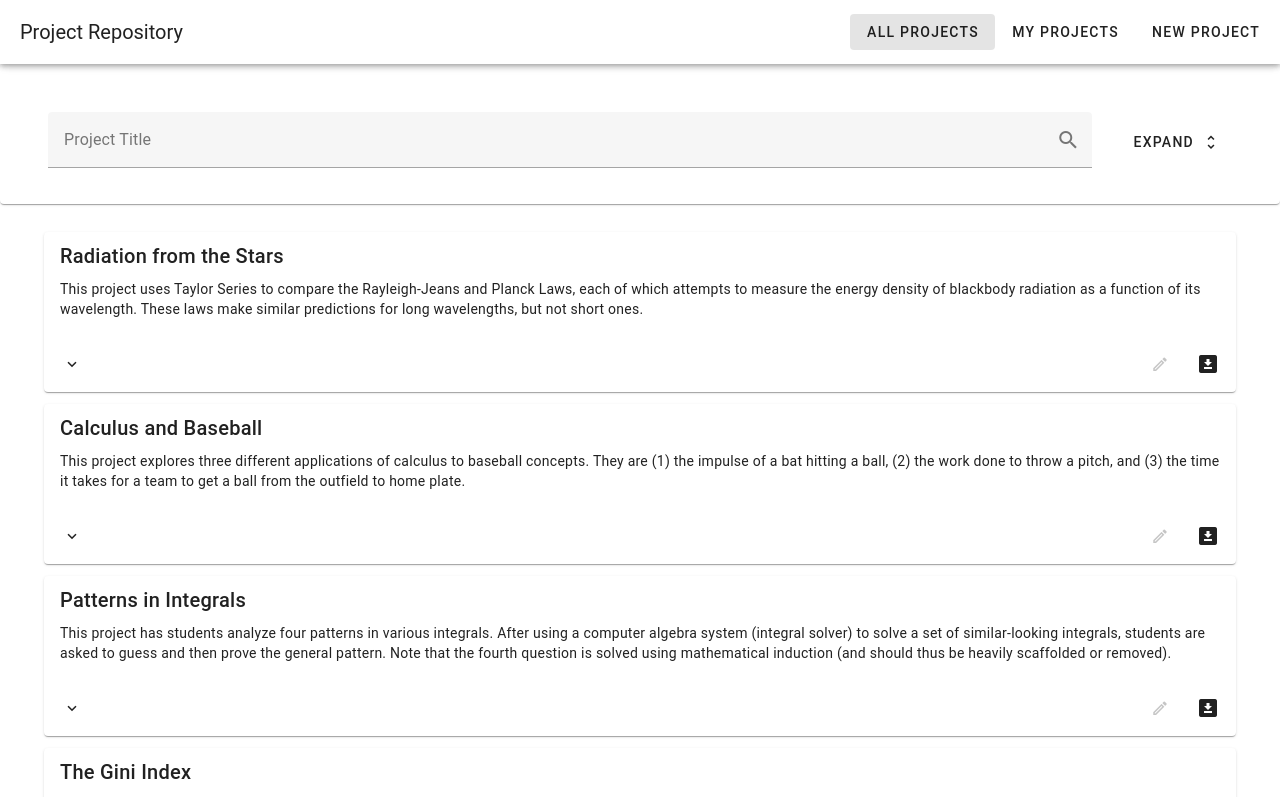
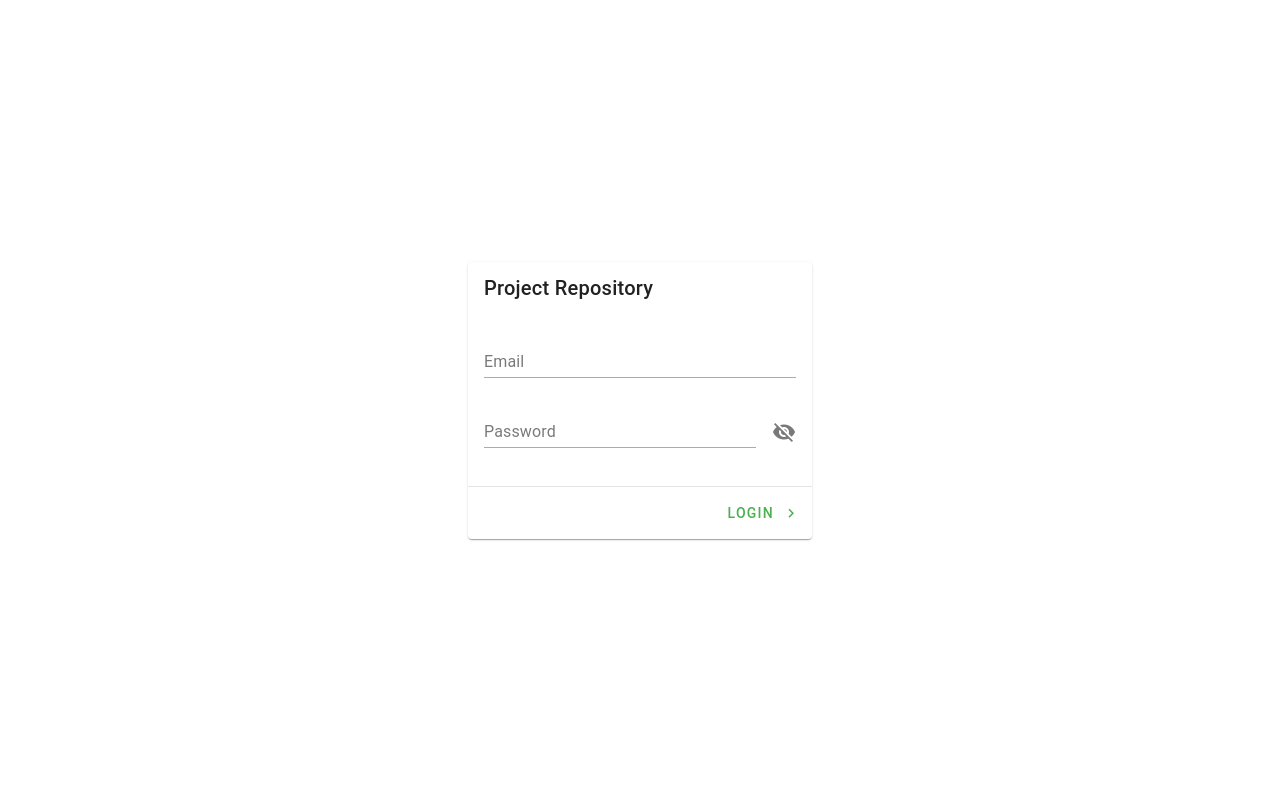
Before and after one commit to Rafaellarsa/calc-projects-repository, a Vue app: page / in a window 1280 px wide. Shown: the top 797 px of the page. Built offline with nearby package versions, Linux system fonts and the light colour scheme.

Commit message:
add login page

```diff
--- a/src/App.vue
+++ b/src/App.vue
@@ -1,8 +1,19 @@
 <template>
   <v-app>
-    <AppHeader />
+    <AppHeader v-if="currentRouteName != 'login'" />
     <RouterView />
 
     <!-- <AppFooter /> -->
   </v-app>
 </template>
+
+<script>
+export default {
+  computed: {
+  currentRouteName() {
+      console.log(this.$route.name)
+      return this.$route.name;
+  }
+}
+}
+</script>
--- a/src/components/AppHeader.vue
+++ b/src/components/AppHeader.vue
@@ -5,5 +5,9 @@
     <v-btn :to="{ name: 'home' }">All Projects</v-btn>
     <v-btn :to="{ name: 'my-projects' }">My Projects</v-btn>
     <v-btn :to="{ name: 'new-project' }">New Project</v-btn>
+    <v-btn variant="plain" color="error" :to="{ name: 'login' }">
+    Logout
+    <v-icon icon="mdi-logout" end></v-icon>
+  </v-btn>
   </v-app-bar>
 </template>
--- a/src/router/index.js
+++ b/src/router/index.js
@@ -1,12 +1,18 @@
 
 import { createRouter, createWebHistory } from 'vue-router';
 
+import Login from "@/views/Login.vue";
 import AllProjects from "@/views/AllProjects.vue";
 import NewProject from '@/views/NewProject.vue';
 
 const routes = [
     {
         path: '/',
+        name: 'login',
+        component: Login
+    },
+    {
+        path: '/projects',
         name: 'home',
         component: AllProjects
     },
--- /dev/null
+++ b/src/views/Login.vue
@@ -0,0 +1,55 @@
+<template>
+    <v-main height="100vh" class="d-flex align-center justify-center">
+        <v-card
+            width="344"
+            title="Project Repository"
+        >
+    <v-container>
+        <v-text-field
+        v-model="email"
+        color="primary"
+        label="Email"
+        variant="underlined"
+      ></v-text-field>
+
+      <v-text-field
+            v-model="password"
+            color="primary"
+        label="Password"
+        placeholder="Enter your password"
+        variant="underlined"
+            :append-icon="showPassword ? 'mdi-eye' : 'mdi-eye-off'"
+            :type="showPassword ? 'text' : 'password'"
+            name="input-10-1"
+            @click:append="showPassword = !showPassword"
+          ></v-text-field>
+    </v-container>
+
+<v-divider></v-divider>
+
+<v-card-actions>
+  <v-spacer></v-spacer>
+
+  <v-btn color="success" :to="{ name: 'home' }">
+    Login
+    <v-icon icon="mdi-chevron-right" end></v-icon>
+  </v-btn>
+</v-card-actions>
+</v-card>
+
+        </v-main>
+</template>
+
+<script>
+  export default {
+    data () {
+      return {
+        showPassword: false,
+        password: '',
+        rules: {
+          emailMatch: () => (`The email and password you entered don't match`),
+        },
+      }
+    },
+  }
+</script>
--- a/src/views/NewProject.vue
+++ b/src/views/NewProject.vue
@@ -10,7 +10,7 @@
                     </v-card-text>
                     <v-card-text class="pa-8 pt-0">
                         <v-row><v-col>
-                                <v-combobox label="Department" :items="allDepartments.sort()" v-model="department"
+                               <v-combobox label="Department" :items="allDepartments.sort()" v-model="department"
                                     hide-details multiple /> </v-col><v-col>
                                 <v-combobox label="Major" :items="allMajors.sort()" v-model="major" hide-details
                                     multiple /> </v-col></v-row><v-row>
```
